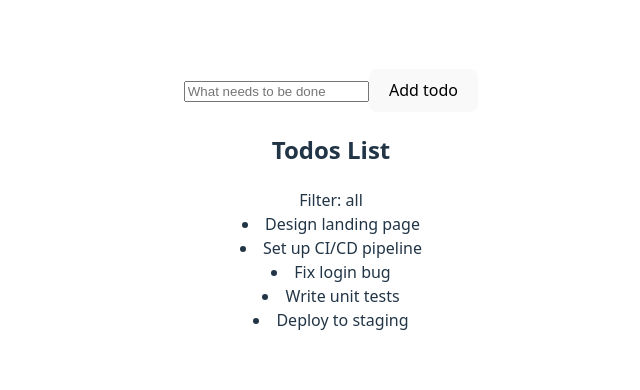
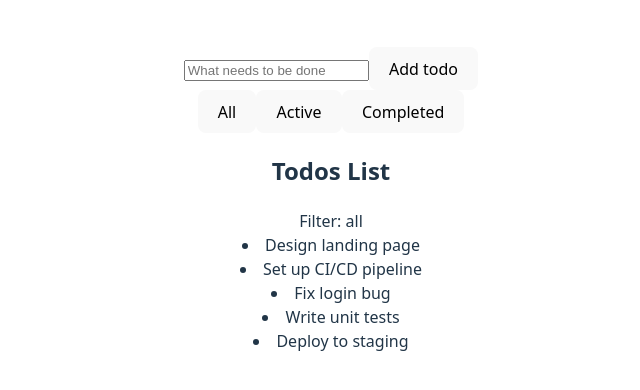
Before and after one commit to Abel-Per-Scholas-Work/todo-context-api, a React (Vite) app: page / in a window 1280 px wide. Shown: the part 200-590 px from the top of the page, without its empty margins (309-949 px from the left). Built offline with nearby package versions, Linux system fonts and the light colour scheme.

Commit message:
feat: add filter button for the FilterContext

```diff
--- a/src/App.tsx
+++ b/src/App.tsx
@@ -1,4 +1,5 @@
 import "./App.css";
+import FilterButton from "./components/FilterButton";
 import TodoInput from "./components/TodoInput";
 import ToDosList from "./components/TodosList";
 
@@ -6,6 +7,7 @@ function App() {
 	return (
 		<>
 			<TodoInput />
+			<FilterButton />
 			<ToDosList />
 		</>
 	);
--- /dev/null
+++ b/src/components/FilterButton.tsx
@@ -0,0 +1,14 @@
+import { useContext } from "react";
+import { FilterContext } from "../context/FilterContext";
+
+export default function FilterButton() {
+	const { filter, setFilter } = useContext(FilterContext);
+
+	return (
+		<div>
+			<button onClick={() => setFilter("all")}>All</button>
+			<button onClick={() => setFilter("active")}>Active</button>
+			<button onClick={() => setFilter("completed")}>Completed</button>
+		</div>
+	);
+}
--- a/src/context/FilterContext.tsx
+++ b/src/context/FilterContext.tsx
@@ -7,9 +7,11 @@ interface FilterProviderProps {
 export const FilterContext = createContext(null);
 
 export function FilterProvider({ children }: FilterProviderProps) {
-	const [filter, setFilter] = useState<"all" | "active" | "completed">("all");
+	const [filter, setFilter] = useState<"all" | "active" | "completed" | null>(
+		"all"
+	);
 	return (
-		<FilterContext.Provider value={{ filter }}>
+		<FilterContext.Provider value={{ filter, setFilter }}>
 			{children}
 		</FilterContext.Provider>
 	);
```
